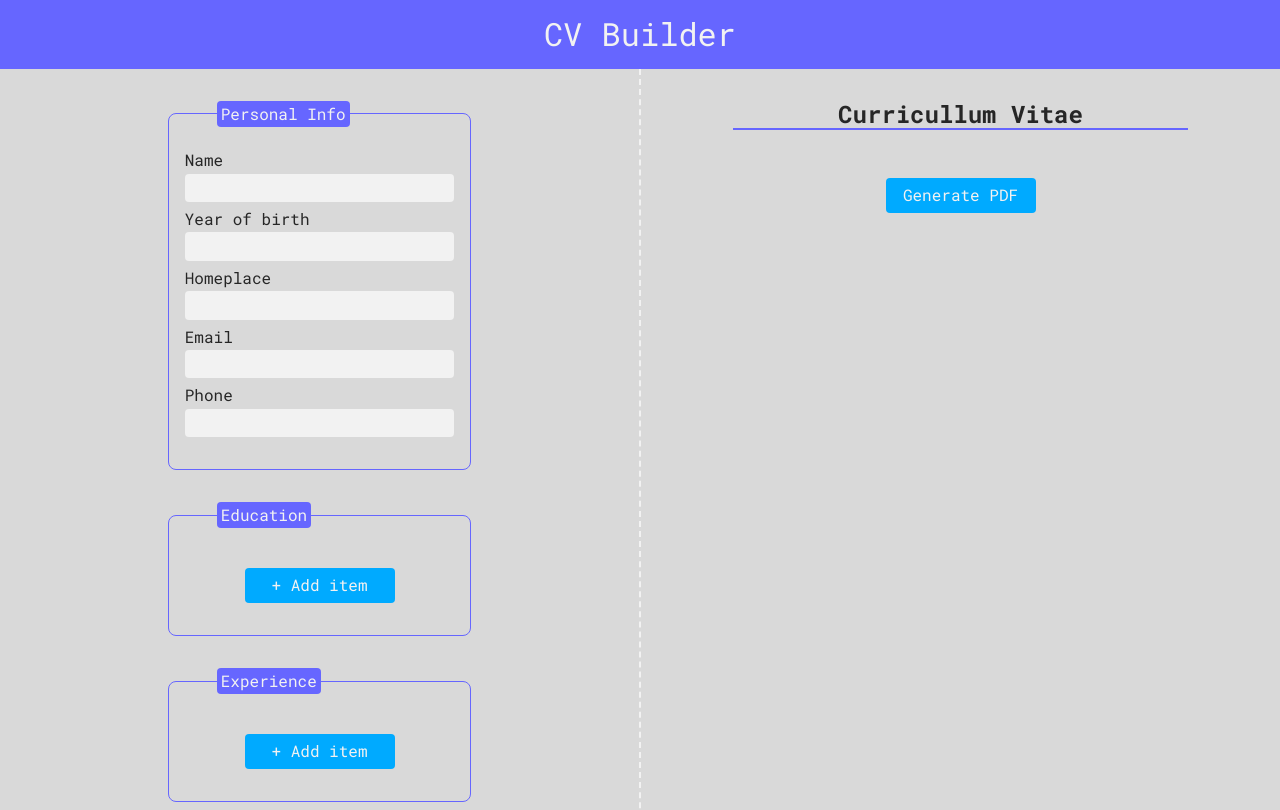
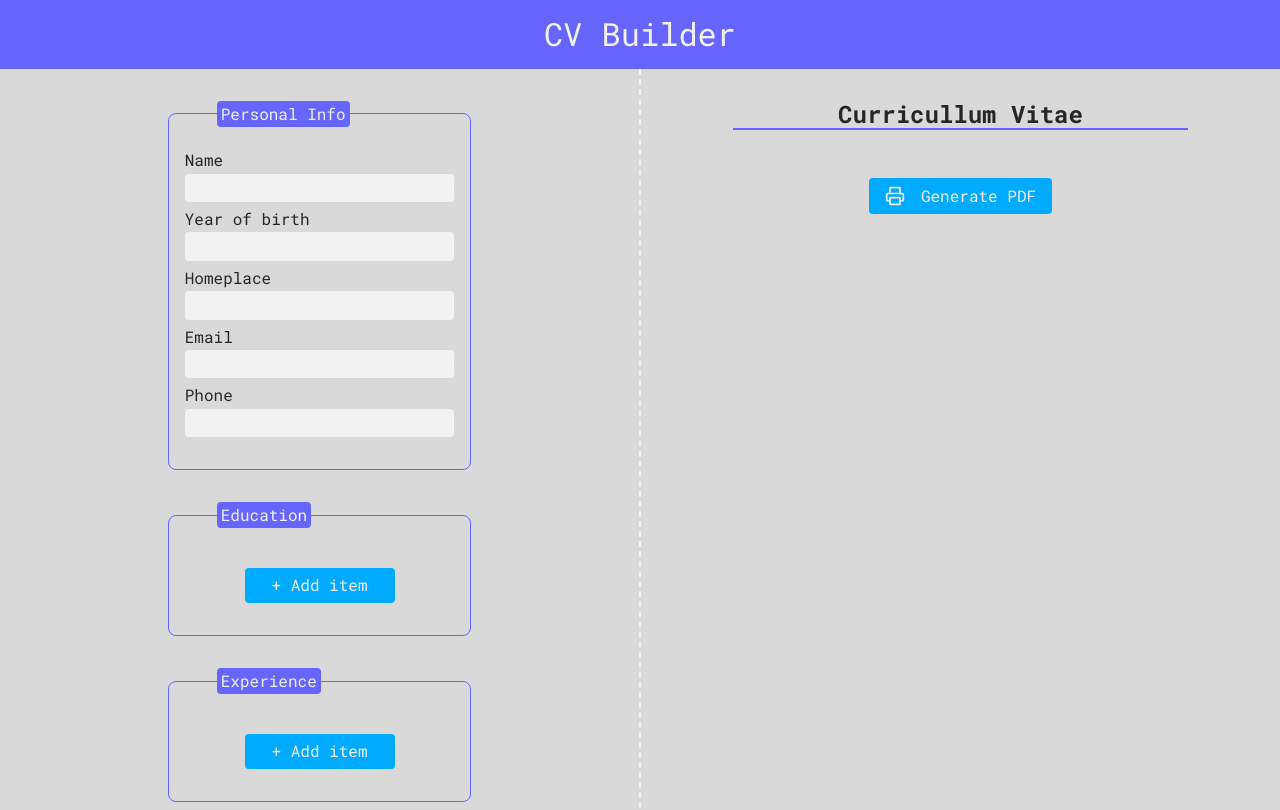
Before and after one commit to bartek8b/TOP-CV_App, a React (Vite) app: page / in a window 1280 px wide. Shown: the top 810 px of the page. Built offline with nearby package versions, Linux system fonts and the light colour scheme.

Commit message:
Add printer icon in generate PDF btn

```diff
--- a/src/components/Preview.css
+++ b/src/components/Preview.css
@@ -39,7 +39,12 @@ ul > li::marker {
 }
 
 button.pdf-btn {
-  min-width: 150px;
+  min-width: fit-content;
+  padding-inline: 1rem;
+  display: flex;
+  align-items: center;
+  justify-content: center;
+  gap: 1rem;
 }
 
 @media (max-width: 1000px) {
--- a/src/components/Preview.jsx
+++ b/src/components/Preview.jsx
@@ -83,6 +83,22 @@ export function Preview({ personalInfo, education, experience, interests }) {
         </article>
       )}
       <button type="button" className="pdf-btn" onClick={() => window.print()}>
+        <svg
+          xmlns="http://www.w3.org/2000/svg"
+          width="20"
+          height="20"
+          viewBox="0 0 24 24"
+          fill="none"
+          stroke="currentColor"
+          stroke-width="2"
+          stroke-linecap="round"
+          stroke-linejoin="round"
+          class="feather feather-printer"
+        >
+          <polyline points="6 9 6 2 18 2 18 9"></polyline>
+          <path d="M6 18H4a2 2 0 0 1-2-2v-5a2 2 0 0 1 2-2h16a2 2 0 0 1 2 2v5a2 2 0 0 1-2 2h-2"></path>
+          <rect x="6" y="14" width="12" height="8"></rect>
+        </svg>{' '}
         Generate PDF
       </button>
     </section>
```
